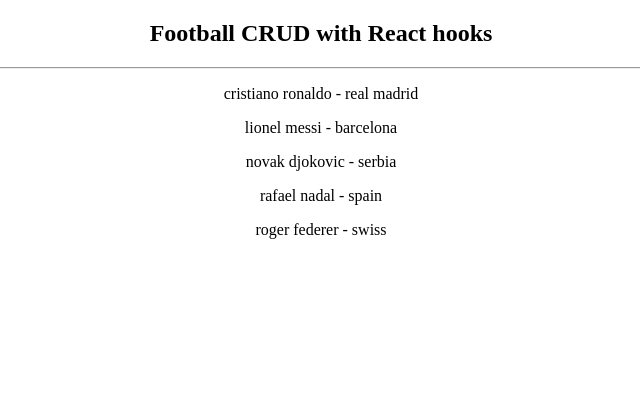
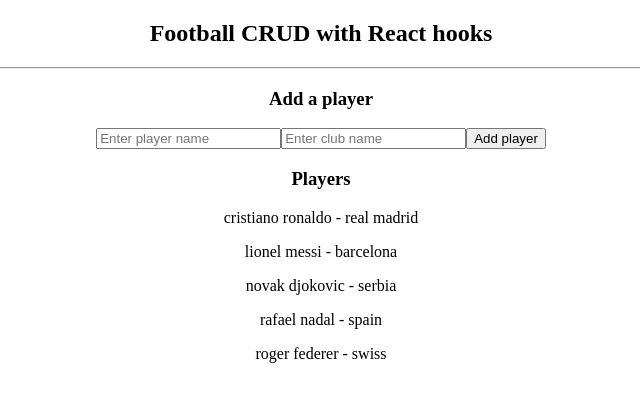
Before and after one commit to 5ecured/refresh-crud, a React (Create React App) app: page / in a window 1280 px wide. Shown: the top 402 px of the page, without its empty margins (319-959 px from the left). Built offline with nearby package versions, Linux system fonts and the light colour scheme.

Commit message:
create and read done

```diff
--- a/src/App.js
+++ b/src/App.js
@@ -1,13 +1,40 @@
-import React from 'react'
+import React, { useState } from 'react'
 import './App.css'
 import DisplayPlayers from './components/DisplayPlayers'
+import AddPlayer from './components/AddPlayer'
 
 const App = () => {
+  const initialData = [
+    {
+      id: 1, name: 'cristiano ronaldo', club: 'real madrid'
+    },
+    {
+      id: 2, name: 'lionel messi', club: 'barcelona'
+    },
+    {
+      id: 3, name: 'novak djokovic', club: 'serbia'
+    },
+    {
+      id: 4, name: 'rafael nadal', club: 'spain'
+    },
+    {
+      id: 5, name: 'roger federer', club: 'swiss'
+    },
+  ]
+
+  const [players, setPlayers] = useState(initialData)
+
+  const addPlayer = (newPlayerObject) => {
+    newPlayerObject.id = players.length + 1
+    setPlayers([...players, newPlayerObject])
+  }
+
   return (
     <>
-      <h2 class='center'>Football CRUD with React hooks</h2>
+      <h2 className='center'>Football CRUD with React hooks</h2>
       <hr />
-      <DisplayPlayers />
+      <AddPlayer addPlayer={addPlayer} />
+      <DisplayPlayers playersToDisplay={players} />
     </>
   )
 }
--- /dev/null
+++ b/src/components/AddPlayer.js
@@ -0,0 +1,43 @@
+import React, { useState } from 'react'
+
+const AddPlayer = ({ addPlayer }) => {
+    const initialPlayer = { id: null, name: '', club: '' }
+    const [newPlayer, setNewPlayer] = useState(initialPlayer)
+
+    const handleChange = e => {
+        const { name, value } = e.target
+        setNewPlayer({ ...newPlayer, [name]: value })
+    }
+
+    const handleSubmit = e => {
+        e.preventDefault()
+        if (!newPlayer.name || !newPlayer.club) return
+        addPlayer(newPlayer)
+        setNewPlayer(initialPlayer)
+    }
+
+    return (
+        <div style={{ textAlign: 'center' }}>
+            <h3>Add a player</h3>
+            <form onSubmit={handleSubmit}>
+                <input
+                    type='text'
+                    name='name'
+                    placeholder='Enter player name'
+                    onChange={handleChange}
+                    value={newPlayer.name}
+                />
+                <input
+                    type='text'
+                    name='club'
+                    placeholder='Enter club name'
+                    onChange={handleChange}
+                    value={newPlayer.club}
+                />
+                <button>Add player</button>
+            </form>
+        </div>
+    )
+}
+
+export default AddPlayer
--- a/src/components/DisplayPlayers.js
+++ b/src/components/DisplayPlayers.js
@@ -1,20 +1,18 @@
 import React from 'react'
-import data from '../data'
 import '../App.css'
 
-const DisplayPlayers = () => {
-    const toDisplay = data.map(el => {
+const DisplayPlayers = ({ playersToDisplay }) => {
+    const toDisplay = playersToDisplay.map(el => {
         return (
-            <>
-                <p key={el.id}>
-                    {el.name} - {el.club}
-                </p>
-            </>
+            <p key={el.id}>
+                {el.name} - {el.club}
+            </p>
         )
     })
 
     return (
         <div style={{ textAlign: 'center' }}>
+            <h3>Players</h3>
             {toDisplay}
         </div>
     )
--- a/src/data.js
+++ b/src/data.js
@@ -12,7 +12,7 @@ const data = [
         id: 4, name: 'rafael nadal', club: 'spain'
     },
     {
-        id: 3, name: 'roger federer', club: 'swiss'
+        id: 5, name: 'roger federer', club: 'swiss'
     },
 ]
 
```
